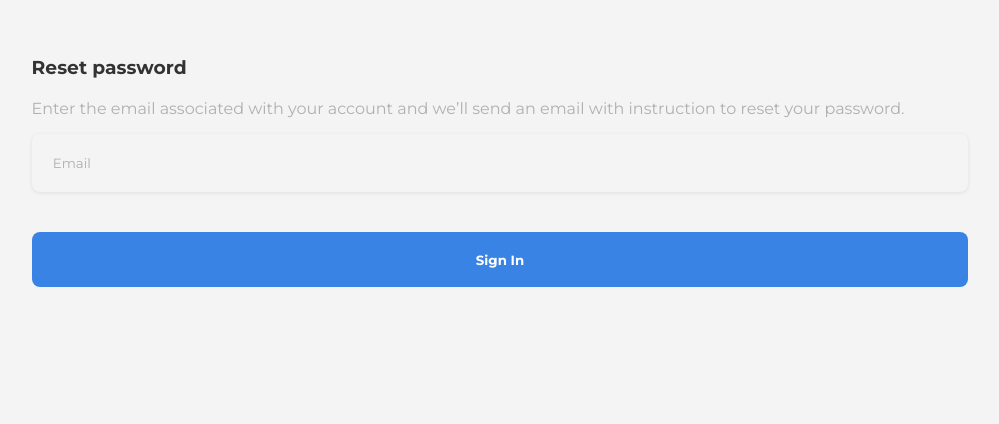
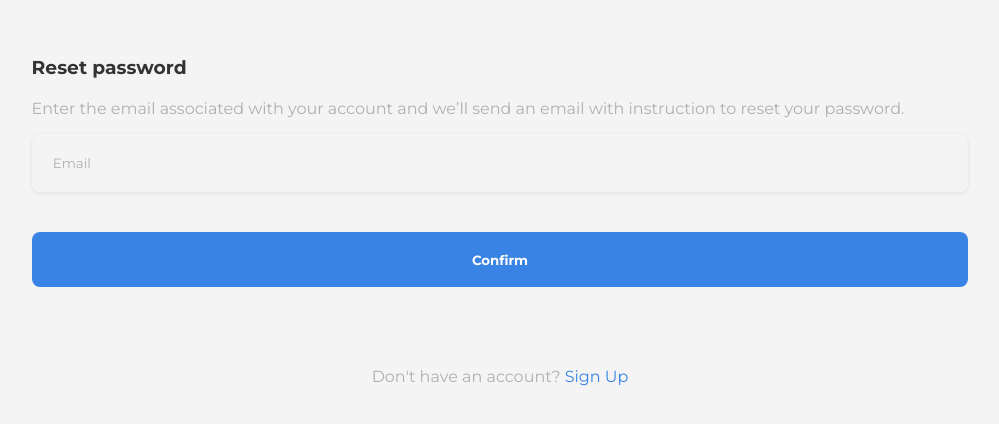
Before and after one commit to hyoga-dev/hexis, a React (Vite) app: page /Reset in a window 1280 px wide. Shown: the part 152-576 px from the top of the page, without its empty margins (140-1139 px from the left). Built offline with nearby package versions, Linux system fonts and the light colour scheme.

Commit message:
change bit thing

```diff
--- a/src/Pages/ResetPassword.jsx
+++ b/src/Pages/ResetPassword.jsx
@@ -15,7 +15,13 @@ export default function Reset(){
       <p>Enter the email associated with your account and we’ll send an email with instruction to reset your password.</p>
     <input type="text" placeholder="Email" className="input" />
     </div>
-    <button className="btn-primary">Sign In</button>
+    <button className="btn-primary">Confirm</button>
+    <p>
+          Don't have an account?{" "}
+          <Link to="/register" className="link">
+            Sign Up
+          </Link>
+        </p>
     </div>
     </>
   )
```
